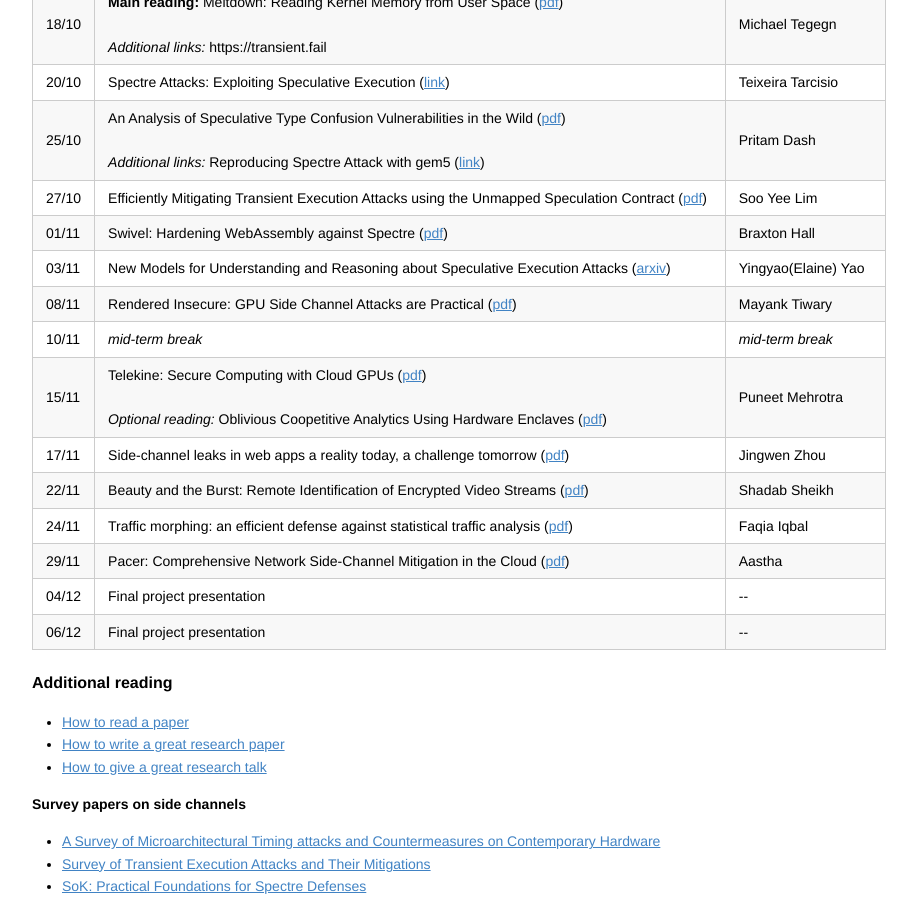
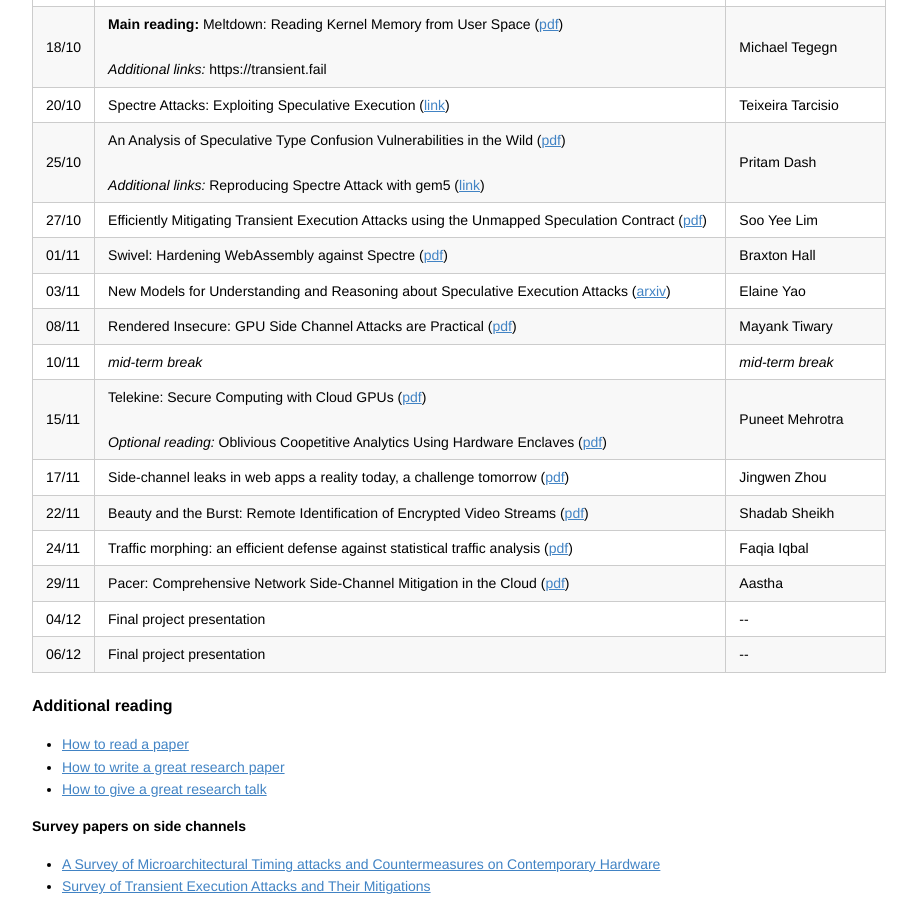
Before and after one commit to aasthakm/aasthakm.github.io, a Jekyll site: the page courses/cpsc538m.html, which Jekyll copies as it is, in a window 1280 px wide and 900 px high, scrolled down 4861 px. Shown: the whole window, without its empty margins (181-1098 px from the left). Built offline with Jekyll 4.4.1, drawn with Linux system fonts in a browser that asks for light colours.

Commit message:
reading assignment

```diff
--- a/courses/cpsc538m.html
+++ b/courses/cpsc538m.html
@@ -691,7 +691,7 @@ Students can participate in discussions in class (in person or via the online ch
 <tr>
 <td>03/11</td>
 <td>New Models for Understanding and Reasoning about Speculative Execution Attacks (<a href="https://arxiv.org/pdf/2009.07998.pdf">arxiv</a>)</td>
-<td>Yingyao(Elaine) Yao</td>
+<td>Elaine Yao</td>
 </tr>
 <tr>
 <td>08/11</td>
```
